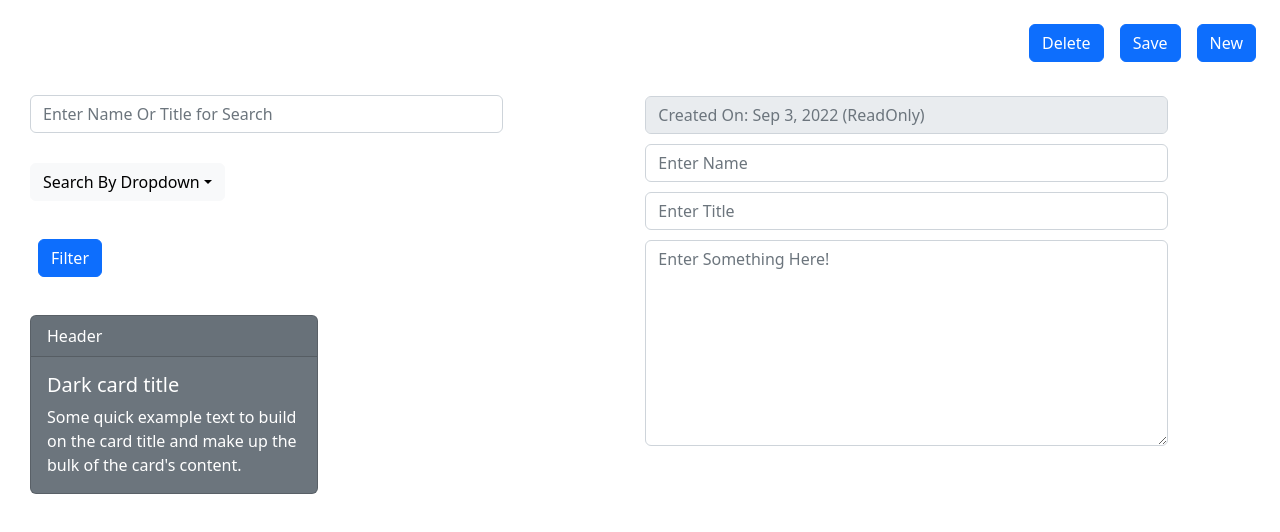
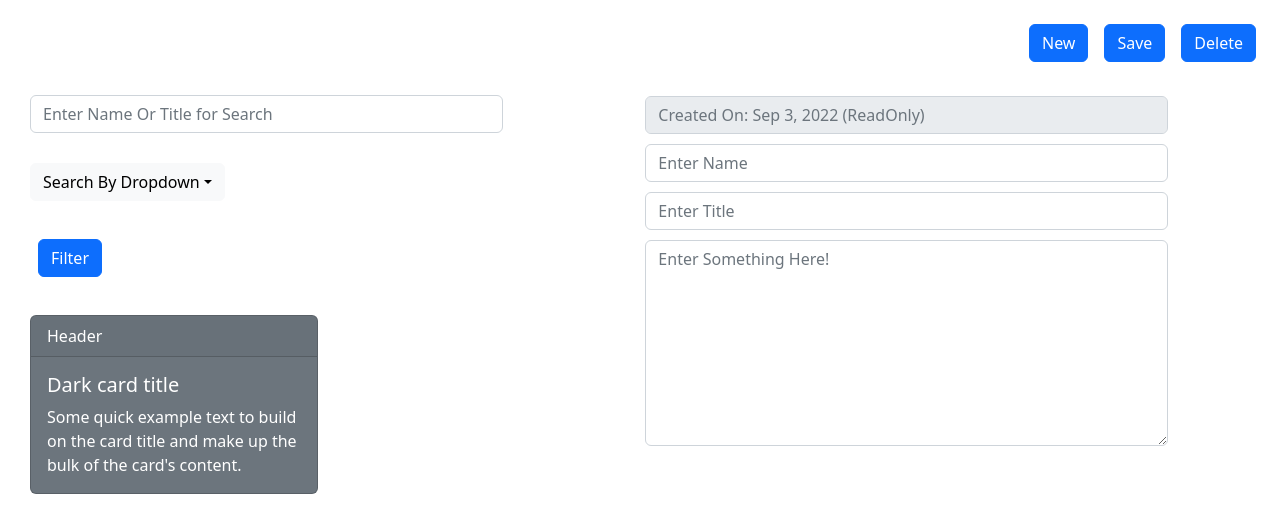
Before and after one commit to deepak5282786/React-Assignment, a React (Create React App) app: page / in a window 1280 px wide. Shown: the top 532 px of the page. Built offline with nearby package versions, Linux system fonts and the light colour scheme.

Commit message:
fixing button issue

```diff
--- a/src/App.js
+++ b/src/App.js
@@ -88,7 +88,7 @@ function App() {
           <div className="d-flex flex-row-reverse m-3">
             <div className="p-2">
               <button type="button" className="btn btn-primary">
-                New
+                Delete
               </button>
             </div>
             <div className="p-2">
@@ -98,7 +98,7 @@ function App() {
             </div>
             <div className="p-2">
               <button type="button" className="btn btn-primary">
-                Delete
+                New
               </button>
             </div>
           </div>
```
